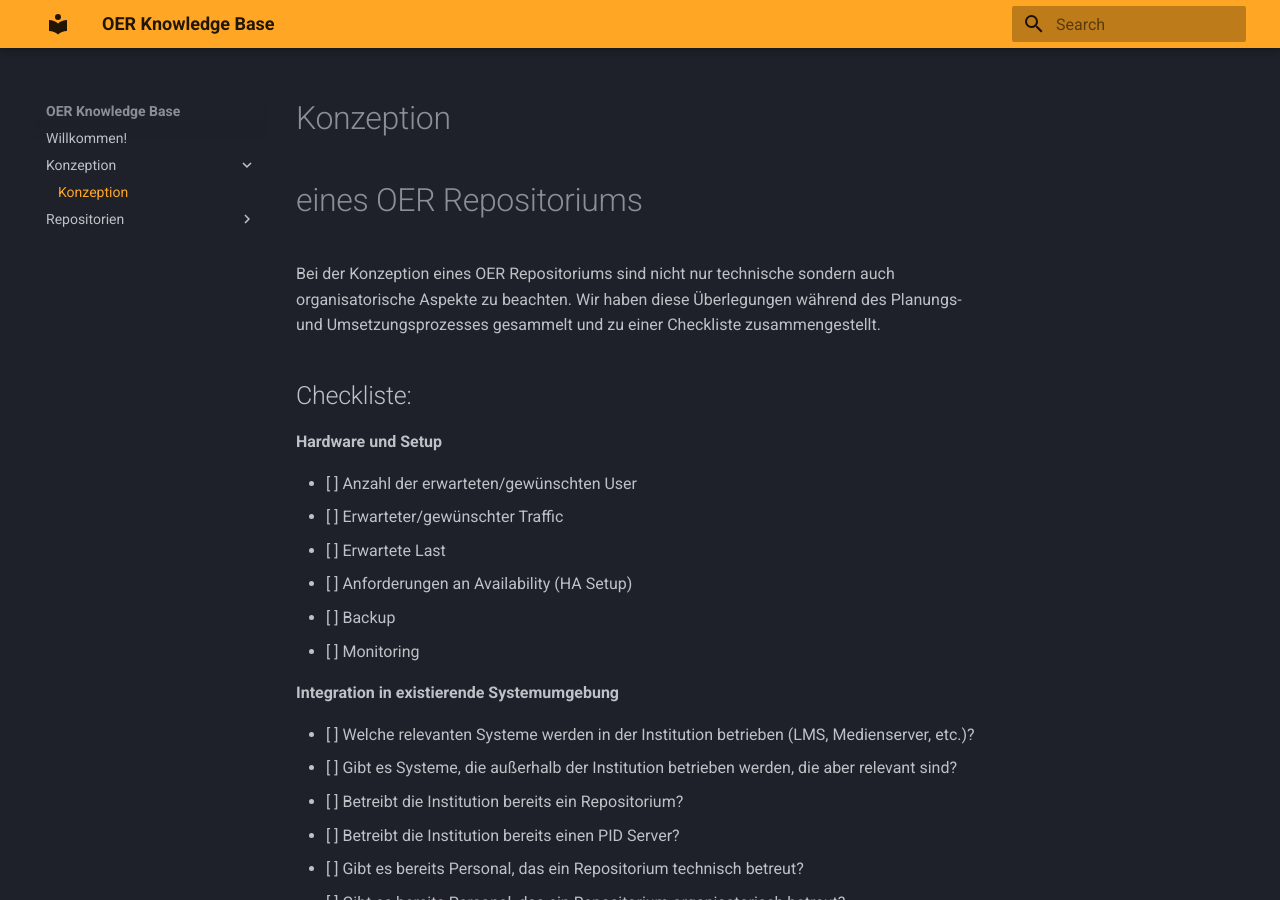
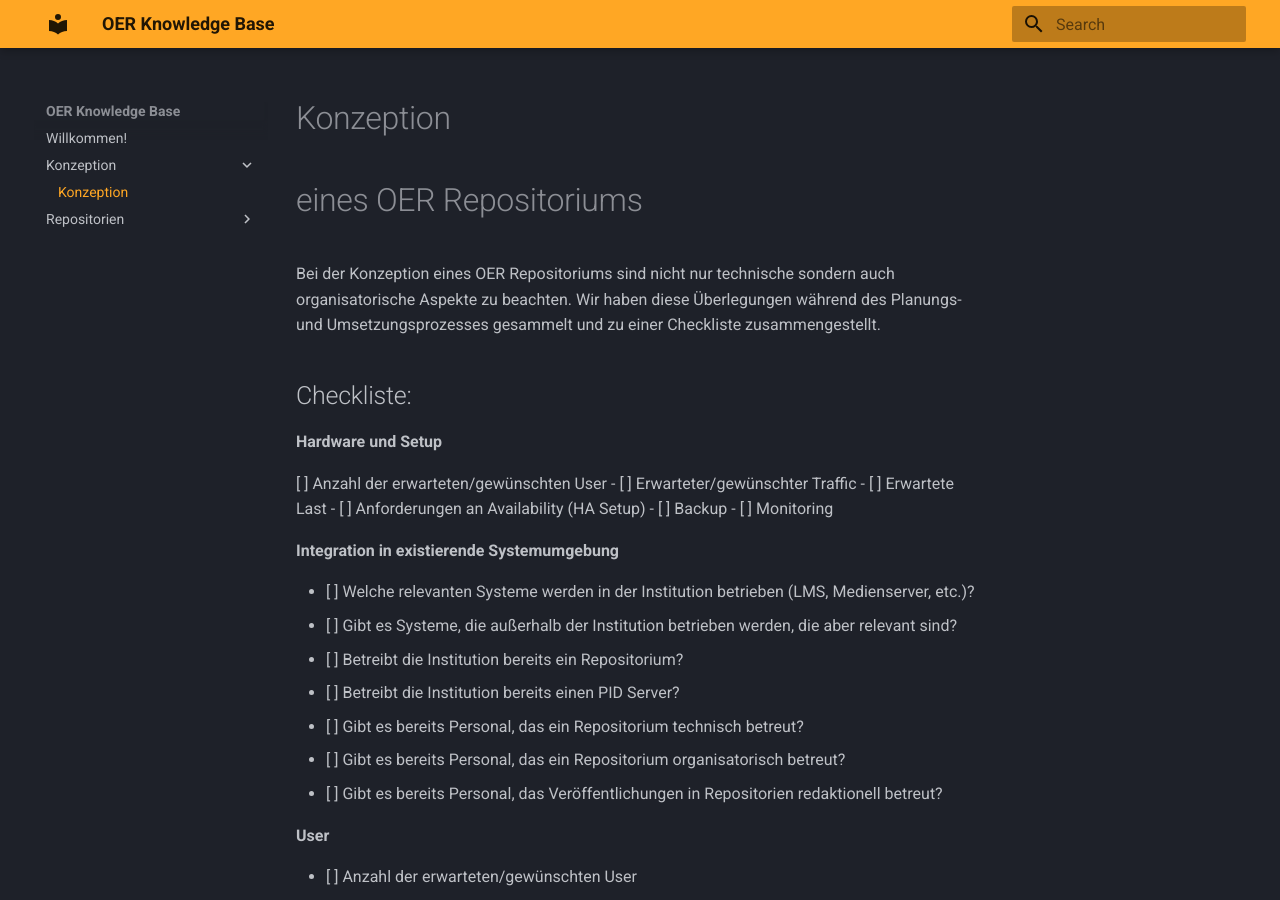
Before and after one commit to oerBASE/knowledgebase, an MkDocs documentation site: the page built from docs/Konzeption/Konzeption.md, in a window 1280 px wide and 900 px high. Built offline with MkDocs 1.6.1 and Material for MkDocs 9.7.7, drawn with Linux system fonts in a browser that asks for light colours.

```diff
--- a/docs/Konzeption/Konzeption.md
+++ b/docs/Konzeption/Konzeption.md
@@ -10,7 +10,7 @@ Bei der Konzeption eines OER Repositoriums sind nicht nur technische sondern auc
 
 **Hardware und Setup**
 
-- [ ] Anzahl der erwarteten/gewünschten User
+[ ] Anzahl der erwarteten/gewünschten User
 - [ ] Erwarteter/gewünschter Traffic
 - [ ] Erwartete Last
 - [ ] Anforderungen an Availability (HA Setup)
```
